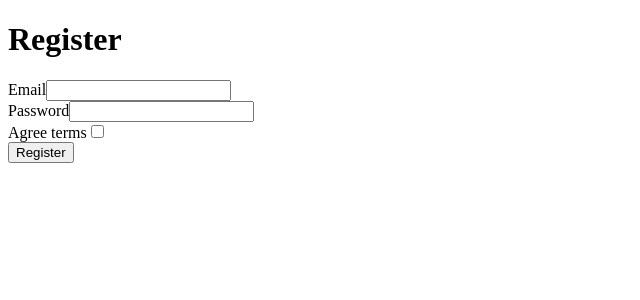
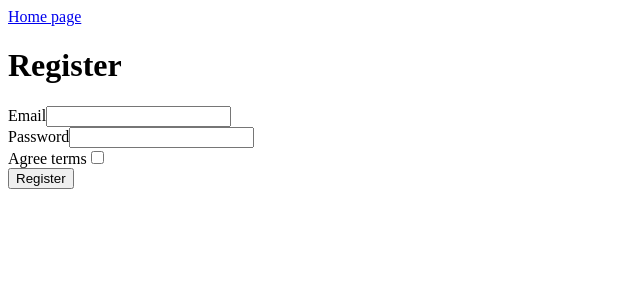
Before and after one commit to BlackSpel/symfony-admin, a Symfony app: template templates/registration/register.html.twig in a window 1280 px wide. Shown: the top 300 px of the page, without its empty margins (0-640 px from the left). Run offline with Twig, Linux system fonts and the light colour scheme; the template is opened without the code that fills it, so the values that code supplies are empty; form fields are guessed from the names that the template uses; some libraries are stand-ins or nearby versions.

Commit message:
Add global button for return to "Home page" + update readme

```diff
--- a/templates/base.html.twig
+++ b/templates/base.html.twig
@@ -14,6 +14,10 @@
         {% endblock %}
     </head>
     <body>
+        <div>
+            <a href="{{ path('index') }}">Home page</a>
+        </div>
+
         {% block flashes %}
             {% for label, messages in app.flashes(['success', 'warning']) %}
                 {% for message in messages %}
```
Also changed, not shown: README.md.
